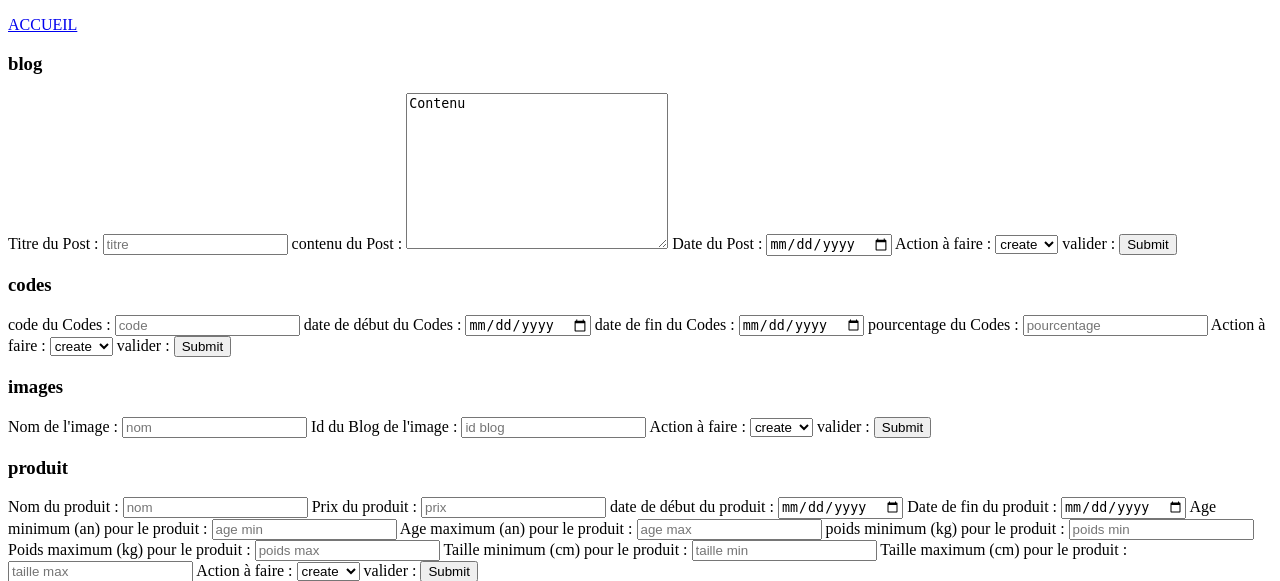
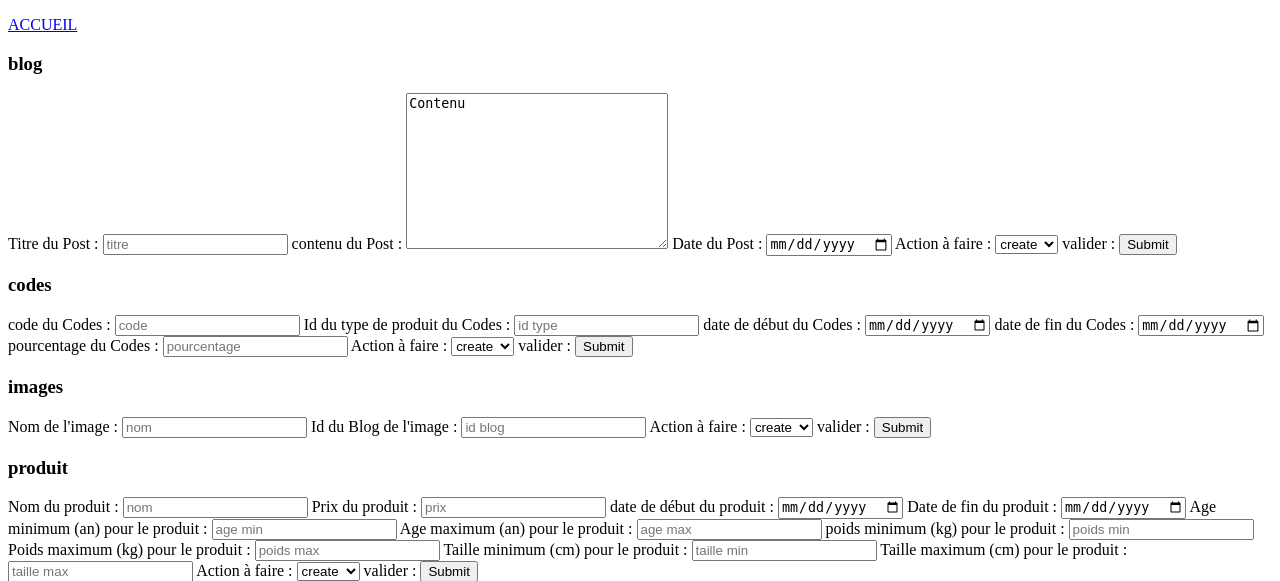
Before and after one commit to Ameliorer/XAMMM, a PHP site: page /pages/test_crud.php in a window 1280 px wide. Shown: the top 581 px of the page. Run offline with PHP 8.4, Linux system fonts and the light colour scheme.

Commit message:
fix test_crud     MAJ crud codes

```diff
--- a/pages/test_crud.php
+++ b/pages/test_crud.php
@@ -41,12 +41,14 @@ include("head_index.php");
             <label for="codesCodes">code du Codes : </label>
             <input type="text" placeholder="code" name="codesCodes" id="codesCodes"/>
 
+            <label for="codesIdType">Id du type de produit du Codes : </label>
+            <input type="number" placeholder="id type" name="codesIdType" id="codesIdType"/>
+
             <label for="codesDateD">date de début du Codes : </label>
             <input type="date" placeholder="date debut" name="codesDateD" id="codesDateD"/>
 
             <label for="codesDateF">date de fin du Codes : </label>
             <input type="date" placeholder="date fin" name="codesDateF" id="codesDateF"/>
-
 
             <label for="codesPercentage">pourcentage du Codes : </label>
             <input type="number" placeholder="pourcentage" name="codesPercentage" id="codesPercentage"/>
```
Also changed, not shown: crud/crud_codes.php (+5 -6 lines).
